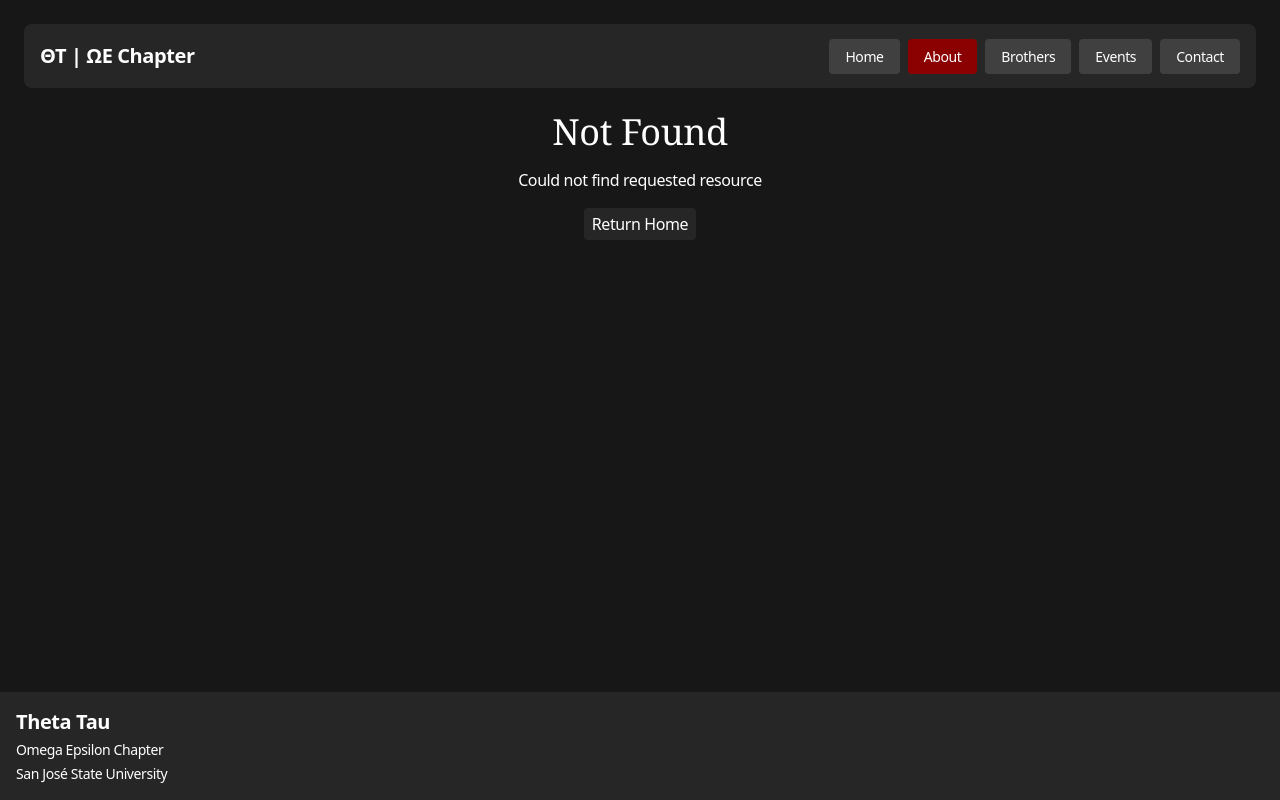
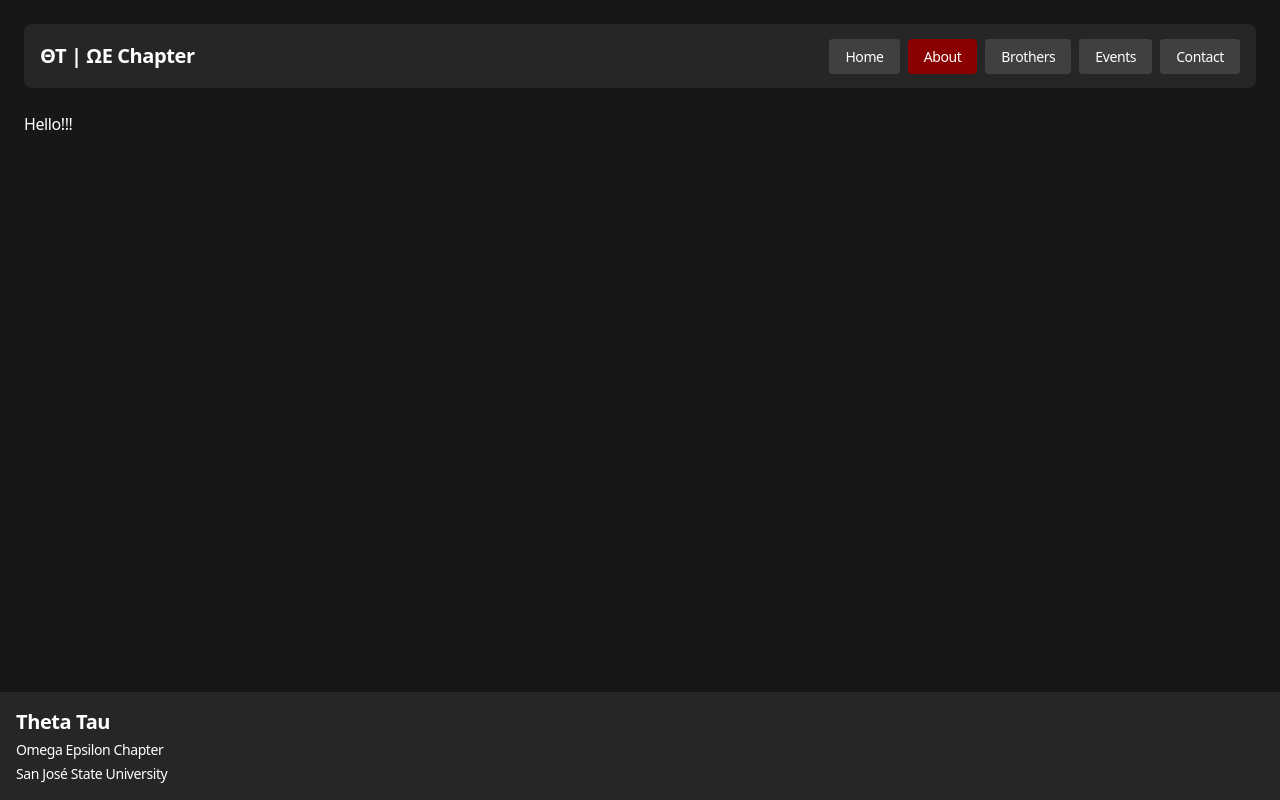
Before and after one commit to sjsu-tt-webmaster/TT-Website-V2, a Next.js app: page /about in a window 1280 px wide. Before the commit this address had no page. Built offline with nearby package versions, Linux system fonts and the light colour scheme.

Commit message:
created about.jsx

```diff
--- /dev/null
+++ b/src/pages/about.jsx
@@ -0,0 +1,10 @@
+
+
+const About = function About() {
+    return (
+        <p>
+            Hello!!!
+        </p>
+    );
+};
+export default About;
```
